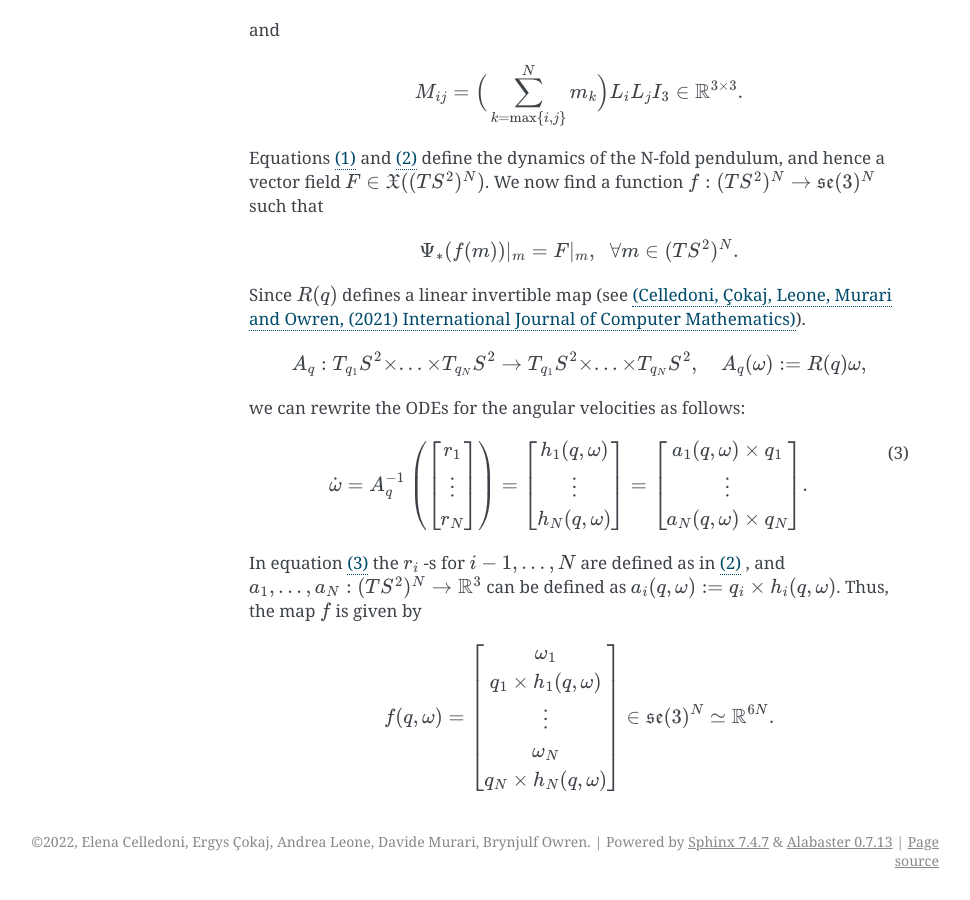
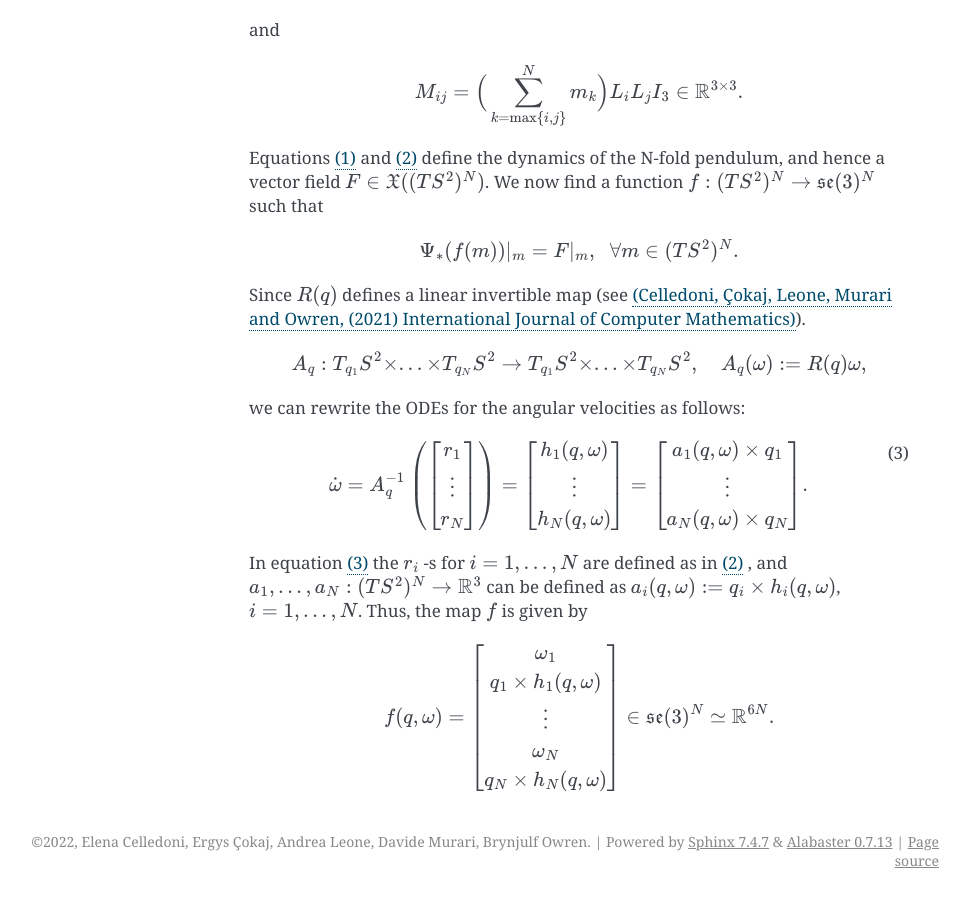
Before and after one commit to THREAD-3-2/variable_stepsize_lie_group_integrator, a Sphinx documentation site: the page built from docs/tredpend.rst, in a window 1280 px wide and 900 px high, scrolled down 1010 px. Shown: the whole window, without its empty margins (171-1141 px from the left). Built offline with Sphinx 7.4.7, drawn with Linux system fonts in a browser that asks for light colours.

Commit message:
Update tredpend.rst

```diff
--- a/docs/tredpend.rst
+++ b/docs/tredpend.rst
@@ -81,8 +81,8 @@ we can rewrite the ODEs for the angular velocities as follows:
         \dot{\omega}= A_{q}^{-1}\left(\begin{bmatrix}r_1\\ \vdots \\ r_N \end{bmatrix}\right) =\begin{bmatrix} h_1(q,\omega) \\ \vdots \\ h_N(q,\omega)\end{bmatrix} = \begin{bmatrix} a_1(q,\omega)\times q_1 \\ \vdots \\ a_N(q,\omega)\times q_N \end{bmatrix}.
     \end{align}
 
-In equation :ref:`(3) <eq:3>` the :math:`r_i` -s for :math:`i - 1, ..., N` are defined as in :ref:`(2) <eq:2>` ,
-and :math:`a_1,...,a_N:(TS^2)^N\rightarrow \mathbb{R}^3` can be defined as :math:`a_i(q,\omega):=q_i\times h_i(q,\omega)`. Thus, the map :math:`f` is given by
+In equation :ref:`(3) <eq:3>` the :math:`r_i` -s for :math:`i = 1, ..., N` are defined as in :ref:`(2) <eq:2>` ,
+and :math:`a_1,...,a_N:(TS^2)^N\rightarrow \mathbb{R}^3` can be defined as :math:`a_i(q,\omega):=q_i\times h_i(q,\omega)`, :math:`i = 1, ..., N`. Thus, the map :math:`f` is given by
 
 .. math::
 
```
